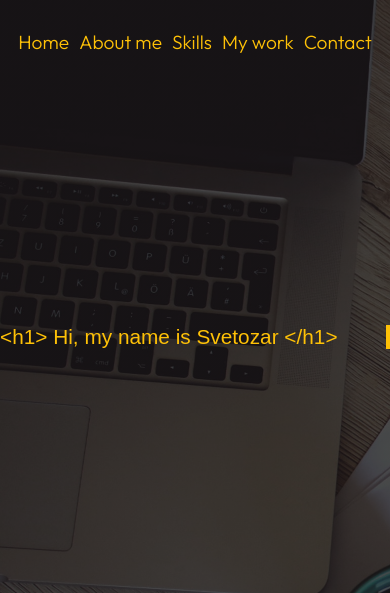
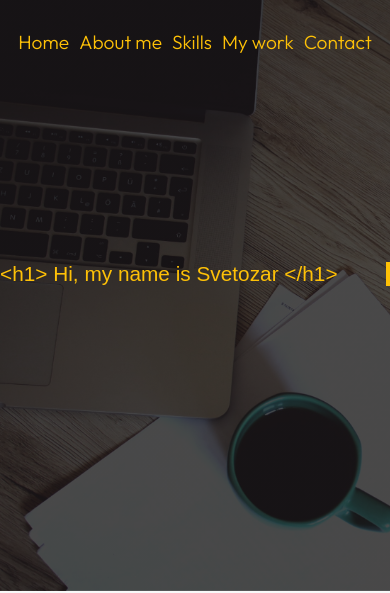
Before and after one commit to S-Bozilovic95/SBozilovic-portfolio, a plain HTML site: page index.html in a window 390 px wide. Shown: the top 593 px of the page. Drawn offline with Linux system fonts and the light colour scheme; a web font is replaced by a local one.

Commit message:
Additional changes

```diff
--- a/scss/style.scss
+++ b/scss/style.scss
@@ -126,7 +126,7 @@ h6 {
 
 header {
     background-image: linear-gradient(rgba(0, 0, 0, .7), rgba(0, 0, 0, .7)), url(../Img/LaptopCoffe.jpg);
-    background-position: left;
+    background-position: center;
     background-size: cover;
     width: 100%;
     height: 100vh;
@@ -134,6 +134,7 @@ header {
     background-attachment: fixed;
 
     @media(max-width:768px) {
+        height: 70vh;
         background-position: left;
         width: 100%;
     }
@@ -194,6 +195,10 @@ header {
         hgroup {
             @include flex(center, center, row, nowrap);
             height: 60vh;
+
+            @media(max-width:768px) {
+                height: 45vh;
+            }
 
 
             h1 {
```
Also changed, not shown: css/style.css, 1 other file.
